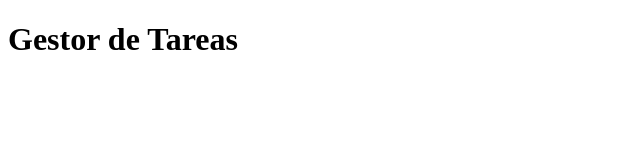
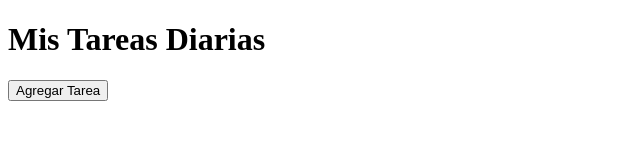
Before and after one commit to 1DAW-mganmac1309/Simulacro_Git_Examen, a plain HTML site: page index.html in a window 1280 px wide. Shown: the whole page, without its empty margins (0-640 px from the left). Drawn offline with Linux system fonts and the light colour scheme.

Commit message:
Cambio título a Diarias

```diff
--- a/index.html
+++ b/index.html
@@ -4,8 +4,10 @@
     <meta charset="UTF-8">
     <meta name="viewport" content="width=device-width, initial-scale=1.0">
     <title>Document</title>
+    <link rel="stylesheet" href="styles.css">
 </head>
 <body>
-    <h1>Gestor de Tareas</h1>
+    <h1>Mis Tareas Diarias</h1>
+    <button>Agregar Tarea</button>
 </body>
 </html>
```
Also changed, not shown: styles.css (added).
